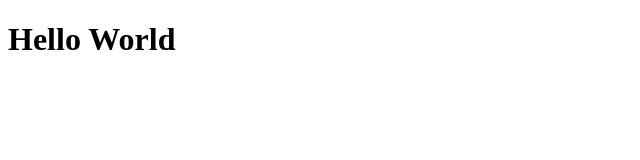
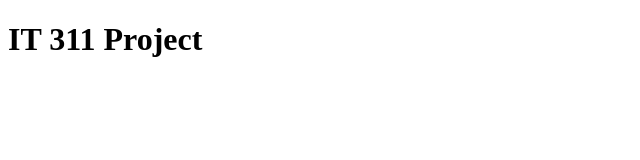
Before and after one commit to enricksIII/it311ProjectTest, a plain HTML site: page index.html in a window 1280 px wide. Shown: the whole page, without its empty margins (0-640 px from the left). Drawn offline with Linux system fonts and the light colour scheme.

Commit message:
intial commit by Wendy

```diff
--- a/index.html
+++ b/index.html
@@ -6,6 +6,6 @@
     <title>Home</title>
 </head>
 <body>
-    <h1>Hello World</h1>
+    <h1>IT 311 Project</h1>
 </body>
 </html>
```
